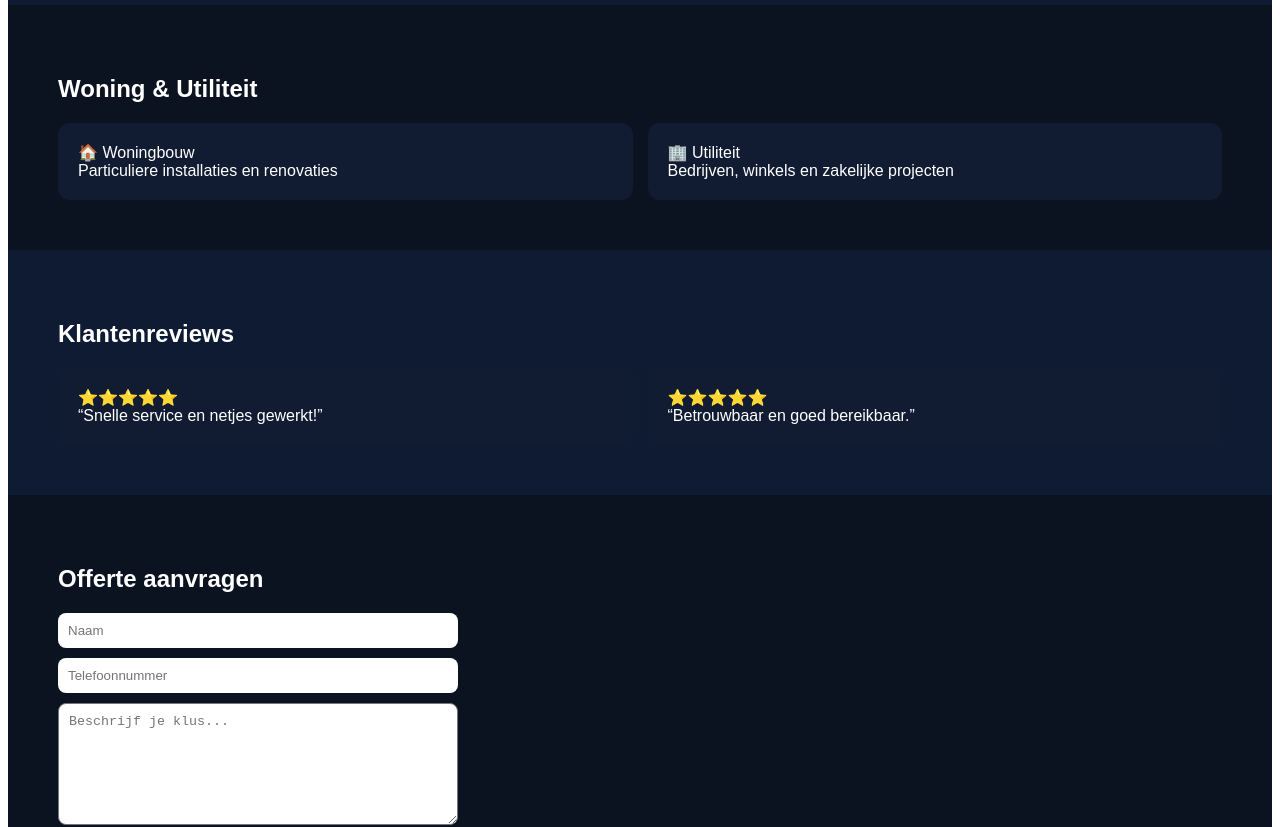
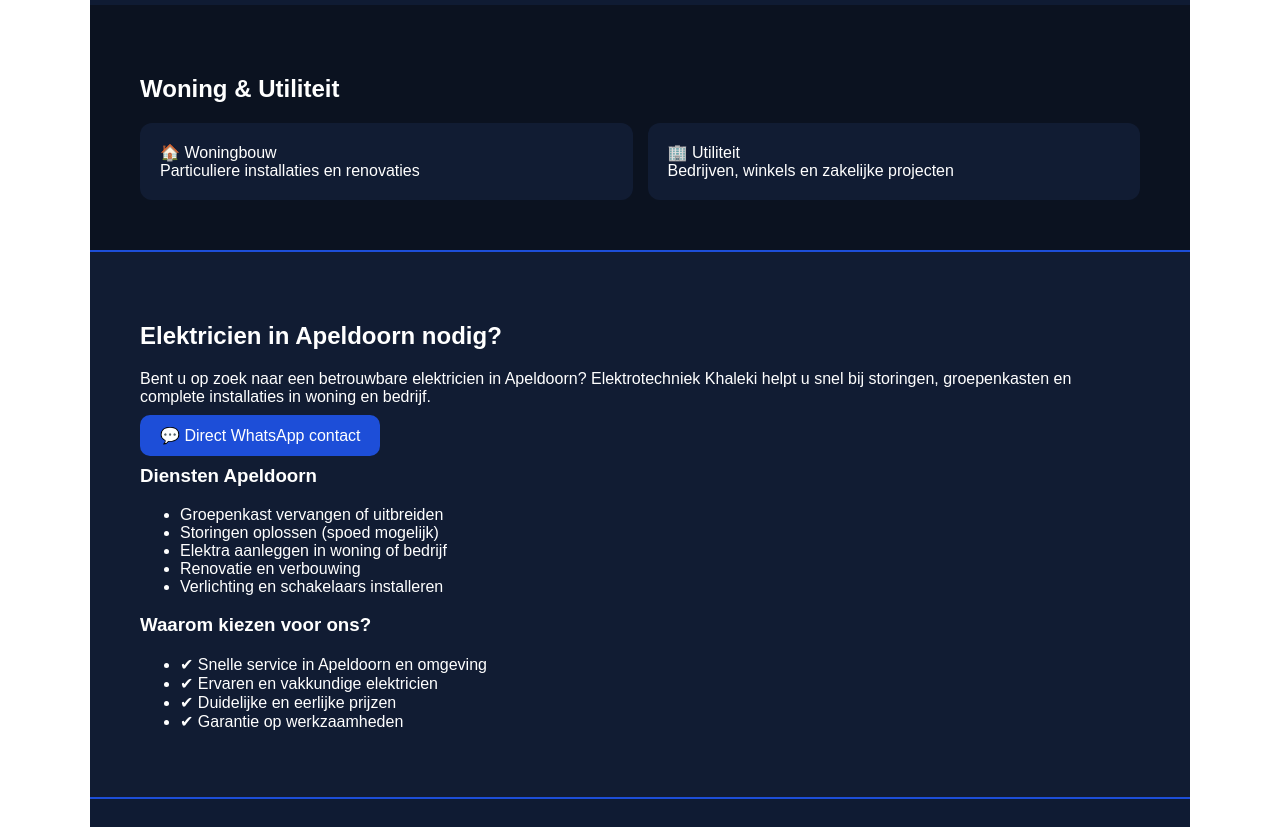
Before and after one commit to emalkhaleki/elektrotechniek-khaleki.nl, a React (Vite) app: page / in a window 1280 px wide. Shown: the part 960-1787 px from the top of the page. Built offline with nearby package versions, Linux system fonts and the light colour scheme.

Commit message:
Update App.jsx

```diff
--- a/src/App.jsx
+++ b/src/App.jsx
@@ -1,4 +1,3 @@
-
 import React, { useState } from "react";
 
 export default function App() {
@@ -79,7 +78,7 @@ export default function App() {
         </div>
       </section>
 
-      {/* WONING & UTILITEIT (vervanging projecten) */}
+      {/* WONING & UTILITEIT */}
       <section style={styles.section}>
         <h2>Woning & Utiliteit</h2>
 
@@ -94,6 +93,43 @@ export default function App() {
             Bedrijven, winkels en zakelijke projecten
           </div>
         </div>
+      </section>
+
+      {/* 🔥 SEO APPELDOORN SECTIE */}
+      <section style={styles.sectionSEO}>
+        <h2>Elektricien in Apeldoorn nodig?</h2>
+
+        <p>
+          Bent u op zoek naar een betrouwbare elektricien in Apeldoorn?
+          Elektrotechniek Khaleki helpt u snel bij storingen, groepenkasten
+          en complete installaties in woning en bedrijf.
+        </p>
+
+        <div style={{ margin: "20px 0" }}>
+          <a
+            href={`https://wa.me/${whatsappNumber}`}
+            style={styles.heroBtn}
+          >
+            💬 Direct WhatsApp contact
+          </a>
+        </div>
+
+        <h3>Diensten Apeldoorn</h3>
+        <ul>
+          <li>Groepenkast vervangen of uitbreiden</li>
+          <li>Storingen oplossen (spoed mogelijk)</li>
+          <li>Elektra aanleggen in woning of bedrijf</li>
+          <li>Renovatie en verbouwing</li>
+          <li>Verlichting en schakelaars installeren</li>
+        </ul>
+
+        <h3>Waarom kiezen voor ons?</h3>
+        <ul>
+          <li>✔ Snelle service in Apeldoorn en omgeving</li>
+          <li>✔ Ervaren en vakkundige elektricien</li>
+          <li>✔ Duidelijke en eerlijke prijzen</li>
+          <li>✔ Garantie op werkzaamheden</li>
+        </ul>
       </section>
 
       {/* REVIEWS */}
@@ -147,6 +183,8 @@ const styles = {
     fontFamily: "Arial",
     background: "#0b1220",
     color: "white",
+    maxWidth: "1100px",
+    margin: "0 auto"
   },
 
   topBar: {
@@ -199,6 +237,13 @@ const styles = {
   sectionDark: {
     padding: 50,
     background: "#0f1b33",
+  },
+
+  sectionSEO: {
+    padding: 50,
+    background: "#111c33",
+    borderTop: "2px solid #1d4ed8",
+    borderBottom: "2px solid #1d4ed8"
   },
 
   grid: {
```
